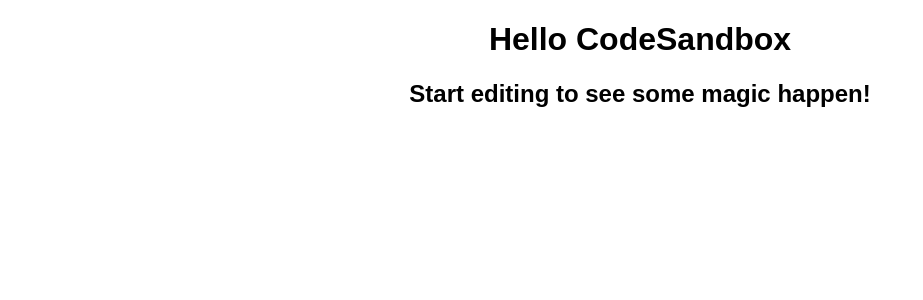
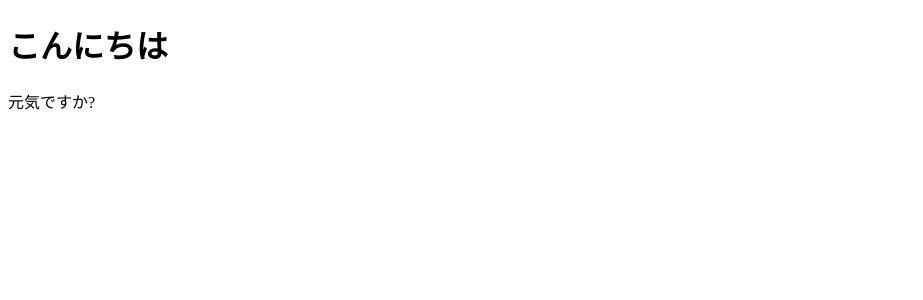
Before and after one commit to takeru1293/todo-React2, a React (Create React App) app: page / in a window 1280 px wide. Shown: the top 300 px of the page, without its empty margins (0-923 px from the left). Built offline with nearby package versions, Linux system fonts and the light colour scheme.

Commit message:
記法の学習

```diff
--- a/src/App.js
+++ /dev/null
@@ -1,10 +0,0 @@
-import "./styles.css";
-
-export default function App() {
-  return (
-    <div className="App">
-      <h1>Hello CodeSandbox</h1>
-      <h2>Start editing to see some magic happen!</h2>
-    </div>
-  );
-}
--- a/src/index.js
+++ b/src/index.js
@@ -1,12 +1,13 @@
-import { StrictMode } from "react";
-import ReactDOM from "react-dom";
+import React from "react";
+import ReactDom from "react-dom";
 
-import App from "./App";
+const App = () => {
+  return (
+    <>
+      <h1>こんにちは</h1>
+      <p>元気ですか?</p>
+    </>
+  );
+};
 
-const rootElement = document.getElementById("root");
-ReactDOM.render(
-  <StrictMode>
-    <App />
-  </StrictMode>,
-  rootElement
-);
+ReactDom.render(<App />, document.getElementById("root"));
--- a/src/styles.css
+++ /dev/null
@@ -1,4 +0,0 @@
-.App {
-  font-family: sans-serif;
-  text-align: center;
-}
```
